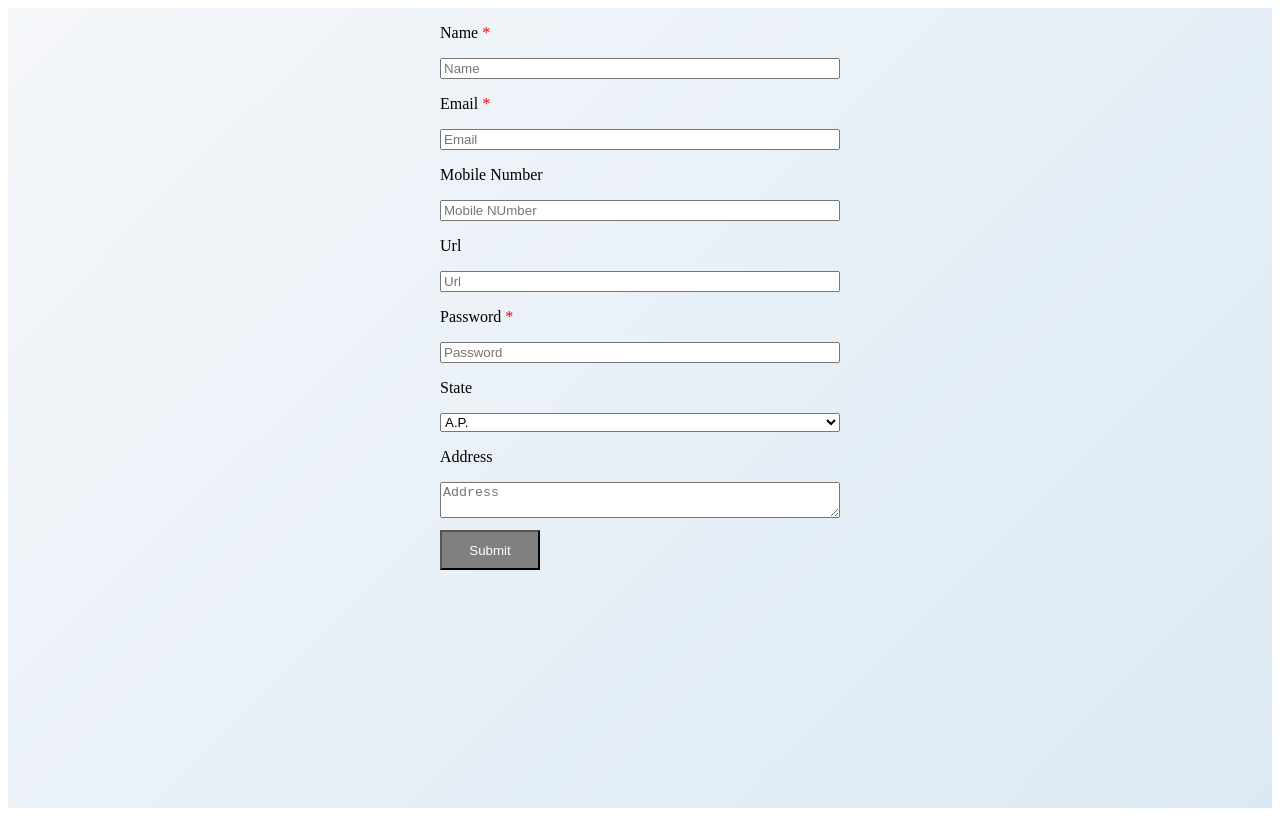
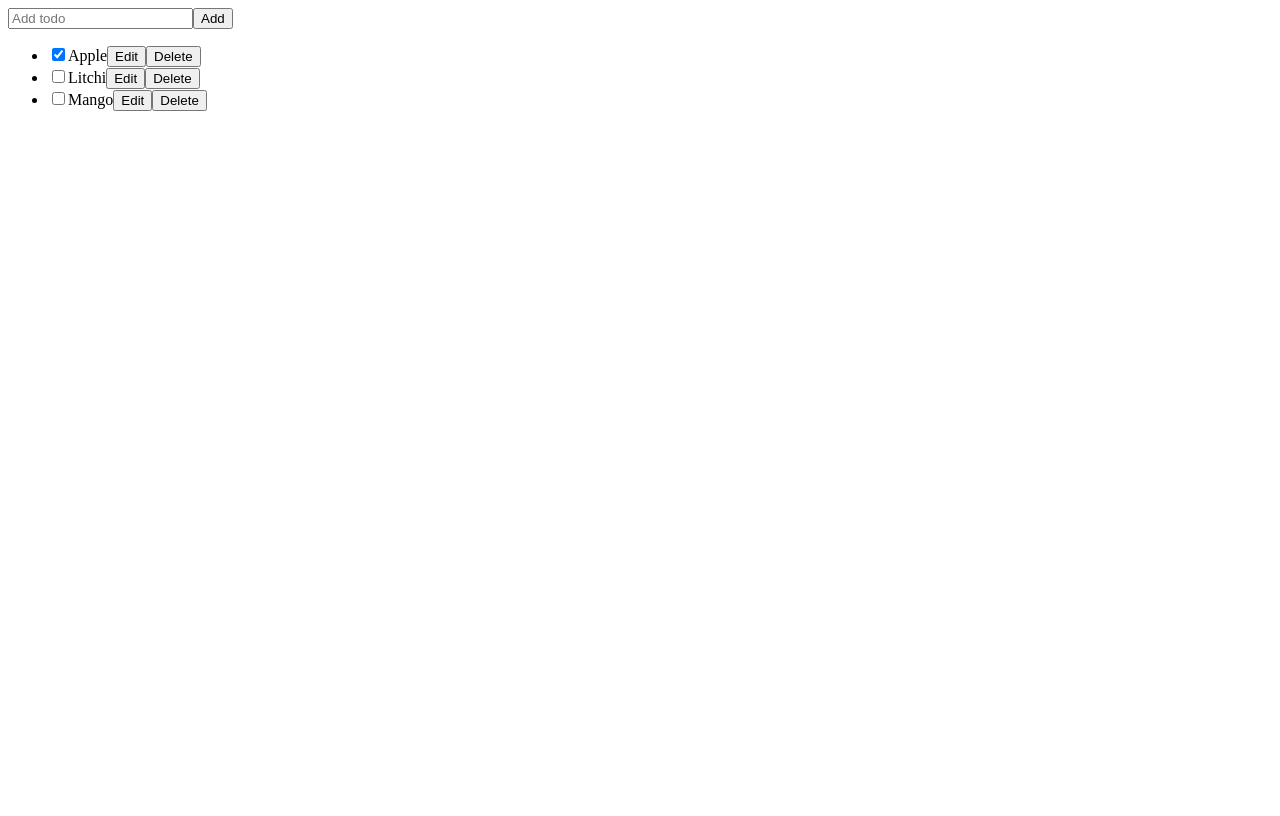
Before and after one commit to Anamika1720/React-App, a React (Vite) app: page / in a window 1280 px wide. Built offline with nearby package versions, Linux system fonts and the light colour scheme.

Commit message:
Todo App

```diff
--- a/src/Tasks/1.Form-using-object/form.jsx
+++ b/src/Tasks/1.Form-using-object/form.jsx
@@ -2,7 +2,7 @@ import { useState } from "react";
 import { toast } from "react-toastify";
 import { BackgroundContainer, Button, LoginFormData, Span } from "./form.Styles";
 
-const Form = () => {
+const TodoApp = () => {
   const [formData, setFormData] = useState({
     name: "",
     email: "",
@@ -114,4 +114,4 @@ const Form = () => {
   );
 };
 
-export default Form;
+export default TodoApp;
--- /dev/null
+++ b/src/Tasks/2.To-do App/AddTodo.jsx
@@ -0,0 +1,24 @@
+import { useState } from 'react';
+
+const AddTodo = ({ onAddTodo }) => {
+  const [title, setTitle] = useState('');
+
+  const handleChange = (e) => {
+    setTitle(e.target.value);
+  }
+  return (
+    <>
+      <input
+        placeholder="Add todo"
+        value={title}
+        onChange={handleChange}
+      />
+      <button onClick={() => {
+        setTitle('');
+        onAddTodo(title);
+      }}>Add</button>
+    </>
+  )
+}
+
+export default AddTodo;
--- /dev/null
+++ b/src/Tasks/2.To-do App/TaskList.jsx
@@ -0,0 +1,72 @@
+import { useState } from 'react';
+
+const  TaskList = ({
+  todos,
+  onChangeTodo,
+  onDeleteTodo
+}) => {
+  return (
+    <ul>
+      {todos.map(todo => (
+        <li key={todo.id}>
+          <Task
+            todo={todo}
+            onChange={onChangeTodo}
+            onDelete={onDeleteTodo}
+          />
+        </li>
+      ))}
+    </ul>
+  );
+}
+
+const Task = ({ todo, onChange, onDelete }) => {
+  const [isEditing, setIsEditing] = useState(false);
+  let todoContent;
+  if (isEditing) {
+    todoContent = (
+      <>
+        <input
+          value={todo.title}
+          onChange={e => {
+            onChange({
+              ...todo,
+              title: e.target.value
+            });
+          }} />
+        <button onClick={() => setIsEditing(false)}>
+          Save
+        </button>
+      </>
+    );
+  } else {
+    todoContent = (
+      <>
+        {todo.title}
+        <button onClick={() => setIsEditing(true)}>
+          Edit
+        </button>
+      </>
+    );
+  }
+  return (
+    <label>
+      <input
+        type="checkbox"
+        checked={todo.done}
+        onChange={e => {
+          onChange({
+            ...todo,
+            done: e.target.checked
+          });
+        }}
+      />
+      {todoContent}
+      <button onClick={() => onDelete(todo.id)}>
+        Delete
+      </button>
+    </label>
+  );
+}
+
+export default TaskList;
--- /dev/null
+++ b/src/Tasks/2.To-do App/app.jsx
@@ -0,0 +1,45 @@
+import { useState } from 'react';
+import AddTodo from './AddTodo.jsx';
+import TaskList from './TaskList.jsx';
+
+let nextId = 3;
+
+const TaskApp = () => {
+  const [todos, setTodos] = useState([
+    { id: 0, title: 'Apple', done: true },
+    { id: 1, title: 'Litchi', done: false },
+    { id: 2, title: 'Mango', done: false }
+  ]);
+
+  const handleAddTodo = (title) => {
+    setTodos([
+      ...todos,
+      {
+        id: nextId++,
+        title,
+        done: false
+      }
+    ]);
+  };
+
+  const handleChangeTodo = (nextTodo) => {
+    setTodos(todos.map(t => t.id === nextTodo.id ? nextTodo : t));
+  };
+
+  const handleDeleteTodo = (todoId) => {
+    setTodos(todos.filter(t => t.id !== todoId));
+  };
+
+  return (
+    <>
+      <AddTodo onAddTodo={handleAddTodo} />
+      <TaskList
+        todos={todos}
+        onChangeTodo={handleChangeTodo}
+        onDeleteTodo={handleDeleteTodo}
+      />
+    </>
+  );
+}
+
+export default TaskApp;
--- a/src/main.jsx
+++ b/src/main.jsx
@@ -1,12 +1,12 @@
 import { StrictMode } from 'react'
 import { createRoot } from 'react-dom/client'
-import Form from './Tasks/1.Form-using-object/form.jsx'
 import { ToastContainer } from 'react-toastify'
 import 'react-toastify/dist/ReactToastify.css';
+import TaskApp from './Tasks/2.To-do App/app';
 
 createRoot(document.getElementById('root')).render(
   <StrictMode>
     <ToastContainer />
-    <Form />
+    <TaskApp />
   </StrictMode>,
 )
```
